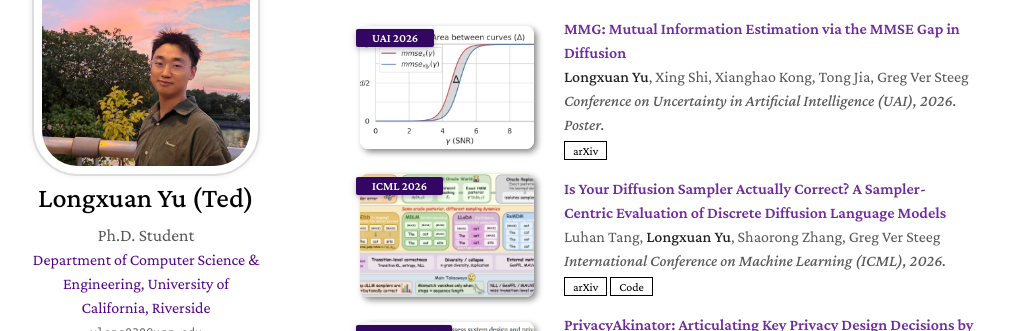
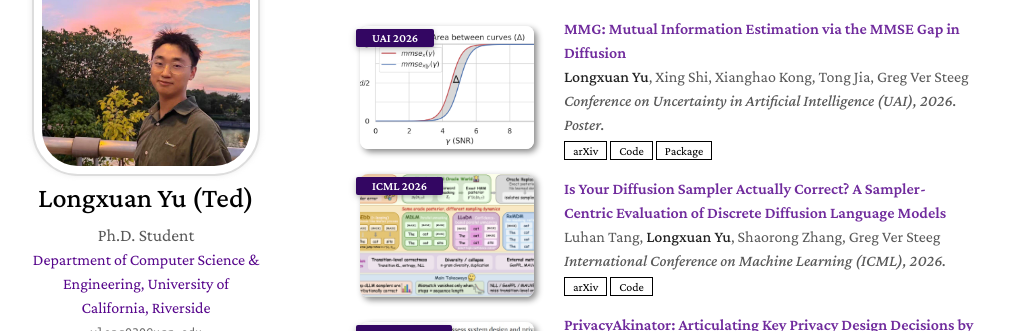
Before and after one commit to fengsxy/fengsxy.github.io, a Jekyll site: the page built from index.md, in a window 1280 px wide and 900 px high, scrolled down 384 px. Shown: the part 117-448 px from the top of the window, without its empty margins (130-1151 px from the left). Built offline with Jekyll 4.4.1, drawn with Linux system fonts in a browser that asks for light colours; nearby versions of some CDN libraries; a style sheet for code colours, icons or effects is not loaded; our own code applies the rules of GitHub Pages for plain Markdown files.

Commit message:
Add MMG code and package links

```diff
--- a/_includes/projects.md
+++ b/_includes/projects.md
@@ -19,6 +19,8 @@
     <div class="periodical"><em>Conference on Uncertainty in Artificial Intelligence (UAI), 2026. Poster.</em></div>
     <div class="links">
       <a href="https://arxiv.org/abs/2509.20609" class="btn btn-sm z-depth-0" role="button" target="_blank" style="font-size:12px;">arXiv</a>
+      <a href="https://github.com/fengsxy/Diffusion_MI" class="btn btn-sm z-depth-0" role="button" target="_blank" style="font-size:12px;">Code</a>
+      <a href="https://pypi.org/project/diffusion-mi/" class="btn btn-sm z-depth-0" role="button" target="_blank" style="font-size:12px;">Package</a>
     </div>
   </div>
 </div>
```
